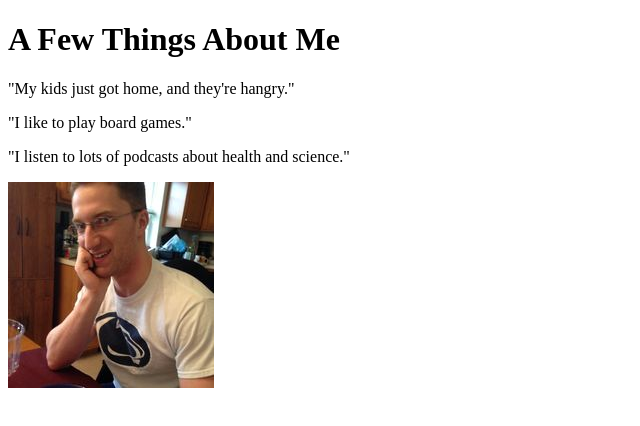
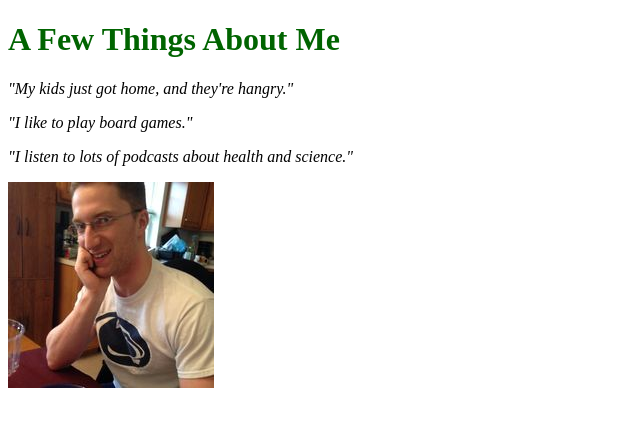
Before and after one commit to AndrewPowers1986/about-andrew, a plain HTML site: page index.html in a window 1280 px wide. Shown: the whole page, without its empty margins (0-640 px from the left). Drawn offline with Linux system fonts and the light colour scheme.

Commit message:
Added css file

```diff
--- a/index.html
+++ b/index.html
@@ -3,6 +3,7 @@
 <head>
     <meta charset="UTF-8">
     <title>About Andrew</title>
+    <link rel="stylesheet" href="./style.css">
 </head>
 <body>
     <h1>A Few Things About Me</h1>
--- /dev/null
+++ b/style.css
@@ -0,0 +1,7 @@
+h1 {
+    color: darkgreen;
+}
+
+p {
+    font-style: italic;
+}
```
